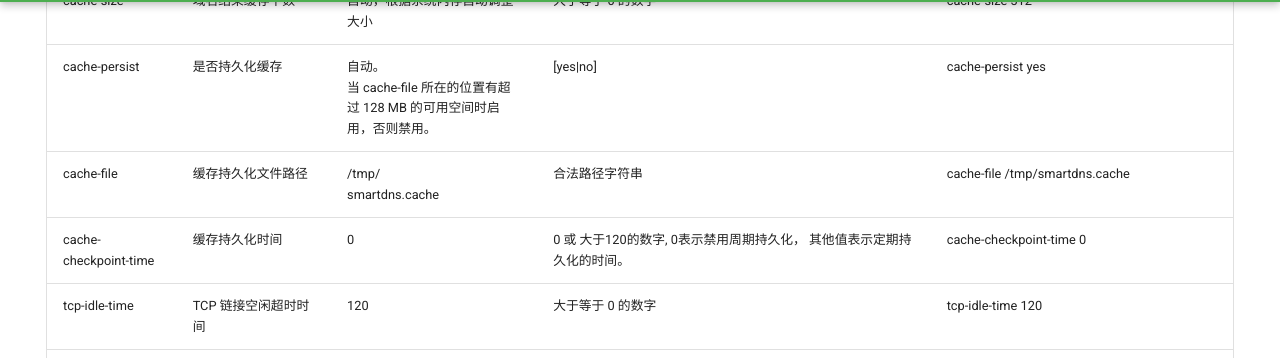
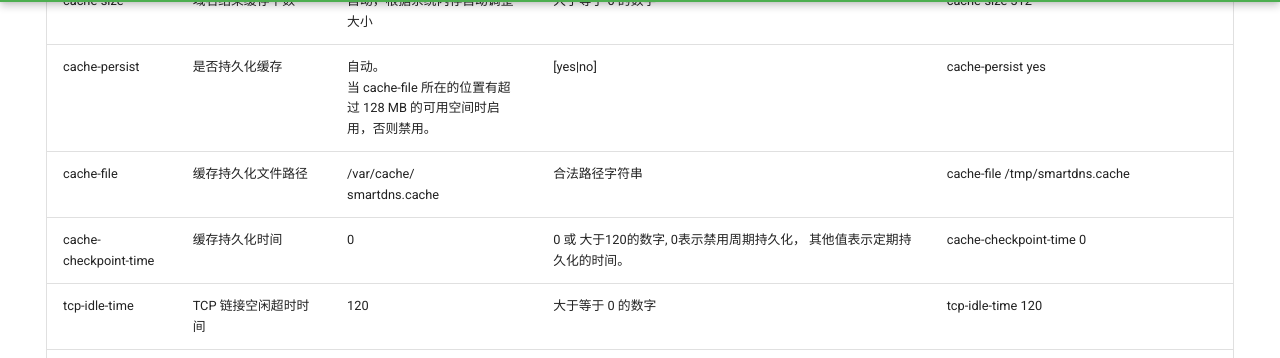
Before and after one commit to pymumu/smartdns, an MkDocs documentation site: the page built from docs/configuration.md, in a window 1280 px wide and 900 px high, scrolled down 1385 px. Shown: the part 94-452 px from the top of the window. Built offline with MkDocs 1.6.1 and Material for MkDocs 9.7.7, drawn with Linux system fonts in a browser that asks for light colours; comment, search, counter and statistics services are not loaded.

Commit message:
update default cache path.

```diff
--- a/docs/configuration.md
+++ b/docs/configuration.md
@@ -21,7 +21,7 @@ hide:
 | bind-cert-key-pass | SSL证书KEY文件密码 | 无 | 字符串 | bind-cert-key-pass password |
 | cache-size | 域名结果缓存个数 | 自动，根据系统内存自动调整大小 | 大于等于 0 的数字 | cache-size 512 |
 | cache-persist | 是否持久化缓存 | 自动。<br />当 cache-file 所在的位置有超过 128 MB 的可用空间时启用，否则禁用。 | [yes\|no] | cache-persist yes |
-| cache-file | 缓存持久化文件路径 | /tmp/<br />smartdns.cache | 合法路径字符串 | cache-file /tmp/smartdns.cache |
+| cache-file | 缓存持久化文件路径 | /var/cache/<br />smartdns.cache | 合法路径字符串 | cache-file /tmp/smartdns.cache |
 | cache-checkpoint-time | 缓存持久化时间 | 0 | 0 或 大于120的数字, 0表示禁用周期持久化， 其他值表示定期持久化的时间。 | cache-checkpoint-time 0
 | tcp-idle-time | TCP 链接空闲超时时间 | 120 | 大于等于 0 的数字 | tcp-idle-time 120 |
 | rr-ttl | 域名结果 TTL | 远程查询结果 | 大于 0 的数字 | rr-ttl 600 |
```
Also changed, not shown: en/docs/configuration.md (+1 -1 lines).
